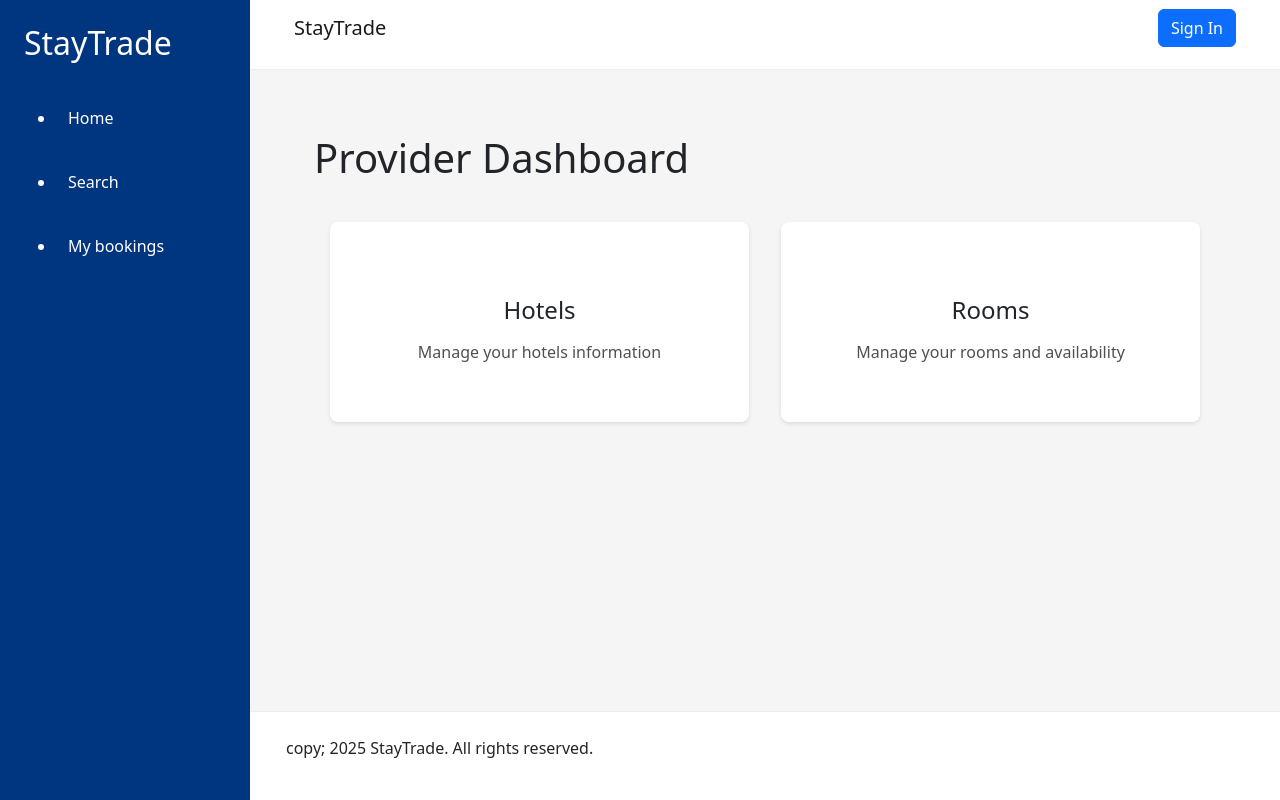
After one commit to villuis91/staytrade, a Django app: template staytrade/templates/providers/providers_area.html in a window 1280 px wide. The commit adds this page. Run offline with Django 5.2, Linux system fonts and the light colour scheme; the template is opened without the code that fills it, so the values that code supplies are empty; some libraries are stand-ins or nearby versions.

Commit message:
Providers area included with HTMX

```diff
--- a/staytrade/static/css/main.css
+++ b/staytrade/static/css/main.css
@@ -64,3 +64,54 @@
         padding: 1rem;
     }
 }
+
+
+
+.provider-areas {
+    display: grid;
+    grid-template-columns: repeat(auto-fit, minmax(300px, 1fr));
+    gap: 2rem;
+    padding: 1rem;
+}
+
+.provider-area-card {
+    background-color: white;
+    border-radius: 8px;
+    box-shadow: 0 2px 4px rgba(0, 0, 0, 0.1);
+    transition: transform 0.2s, box-shadow 0.2s;
+    cursor: pointer;
+    min-height: 200px;
+}
+
+.provider-area-card:hover {
+    transform: translateY(-5px);
+    box-shadow: 0 4px 8px rgba(0, 0, 0, 0.2);
+    background-color: var(--secondary-color);
+    color: white;
+}
+
+.provider-area-content {
+    padding: 2rem;
+    text-align: center;
+    display: flex;
+    flex-direction: column;
+    align-items: center;
+    justify-content: center;
+    height: 100%;
+}
+
+.provider-area-content h2 {
+    margin: 1rem 0;
+    font-size: 1.5rem;
+}
+
+.provider-area-content p {
+    color: inherit;
+    opacity: 0.8;
+}
+
+@media (max-width: 768px) {
+    .provider-areas {
+        grid-template-columns: 1fr;
+    }
+}
--- a/staytrade/templates/components/header.html
+++ b/staytrade/templates/components/header.html
@@ -3,12 +3,11 @@
 <header class="main-header">
   <nav class="navbar navbar-expand-lg">
     <div class="container-fluid">
-      {% if not request.user.is_authenticated %}
         <a class="navbar-brand" href="{% url 'home' %}">StayTrade</a>
-      {% endif %}
       <div class="ms-auto">
         {% if request.user.is_authenticated %}
-          <div class="d-flex gap-2">
+          <div class="d-flex gap-2 align-items-center">
+            <span class="me-2"> Hola, {{ request.user.username }}</span>
             <a href="{% url 'users:detail' request.user.username %}"
                class="btn btn-primary">{% translate "My Profile" %}</a>
             <a href="{% url 'account_logout' %}" class="btn btn-outline-primary">{% translate "Sign Out" %}</a>
--- a/staytrade/templates/components/sidebar.html
+++ b/staytrade/templates/components/sidebar.html
@@ -20,7 +20,7 @@
       </li>
       {% if request.user.is_provider %}
         <li class="sidebar-menu-item">
-          <a href="{% url 'providers:hotel_create_wizard_default' %}"
+          <a href="{% url 'providers:my_area' %}"
              class="sidebar-menu-link">{% translate "My allocations" %}</a>
         </li>
       {% endif %}
--- a/staytrade/templates/providers/hotel_detail.html
+++ b/staytrade/templates/providers/hotel_detail.html
@@ -46,18 +46,18 @@
             <!-- Información del hotel -->
             <div class="row">
                 <div class="col-md-8">
-                    <h2 class="h4">{% translate "Descripción" %}</h2>
+                    <h2 class="h4">{% translate "Description" %}</h2>
                     <p>{{ hotel.description }}</p>
                 </div>
                 <div class="col-md-4">
                     <div class="card">
                         <div class="card-body">
-                            <h3 class="h5">{% translate "Información de contacto" %}</h3>
+                            <h3 class="h5">{% translate "Contact:" %}</h3>
                             {% if hotel.site_url %}
                             <p>
                                 <i class="fas fa-globe"></i>
                                 <a href="{{ hotel.site_url }}" target="_blank">
-                                    {% translate "Sitio web" %}
+                                    {% translate "Websit" %}
                                 </a>
                             </p>
                             {% endif %}
--- /dev/null
+++ b/staytrade/templates/providers/providers_area.html
@@ -0,0 +1,36 @@
+{% extends "base.html" %}
+{% load i18n %}
+
+{% block content %}
+<div class="content">
+    <h1 class="mb-4">{% translate "Provider Dashboard" %}</h1>
+
+    <div class="provider-areas">
+        <!-- Área de Hoteles -->
+        <div class="provider-area-card"
+             hx-get="{% url 'providers:my_area' %}"
+             hx-trigger="click"
+             hx-target="#main-content"
+             hx-push-url="true">
+            <div class="provider-area-content">
+                <i class="fas fa-hotel fa-3x mb-3"></i>
+                <h2>{% translate "Hotels" %}</h2>
+                <p>{% translate "Manage your hotels information" %}</p>
+            </div>
+        </div>
+
+        <!-- Área de Habitaciones -->
+        <div class="provider-area-card"
+             hx-get="{% url 'providers:my_area' %}"
+             hx-trigger="click"
+             hx-target="#main-content"
+             hx-push-url="true">
+            <div class="provider-area-content">
+                <i class="fas fa-bed fa-3x mb-3"></i>
+                <h2>{% translate "Rooms" %}</h2>
+                <p>{% translate "Manage your rooms and availability" %}</p>
+            </div>
+        </div>
+    </div>
+</div>
+{% endblock content %}
```
Also changed, not shown: staytrade/providers/urls.py (+8 -3 lines), staytrade/providers/views.py (+5 -3 lines), locale/en_US/LC_MESSAGES/django.po, locale/es_ES/LC_MESSAGES/django.po, locale/fr_FR/LC_MESSAGES/django.po, locale/pt_BR/LC_MESSAGES/django.po.
